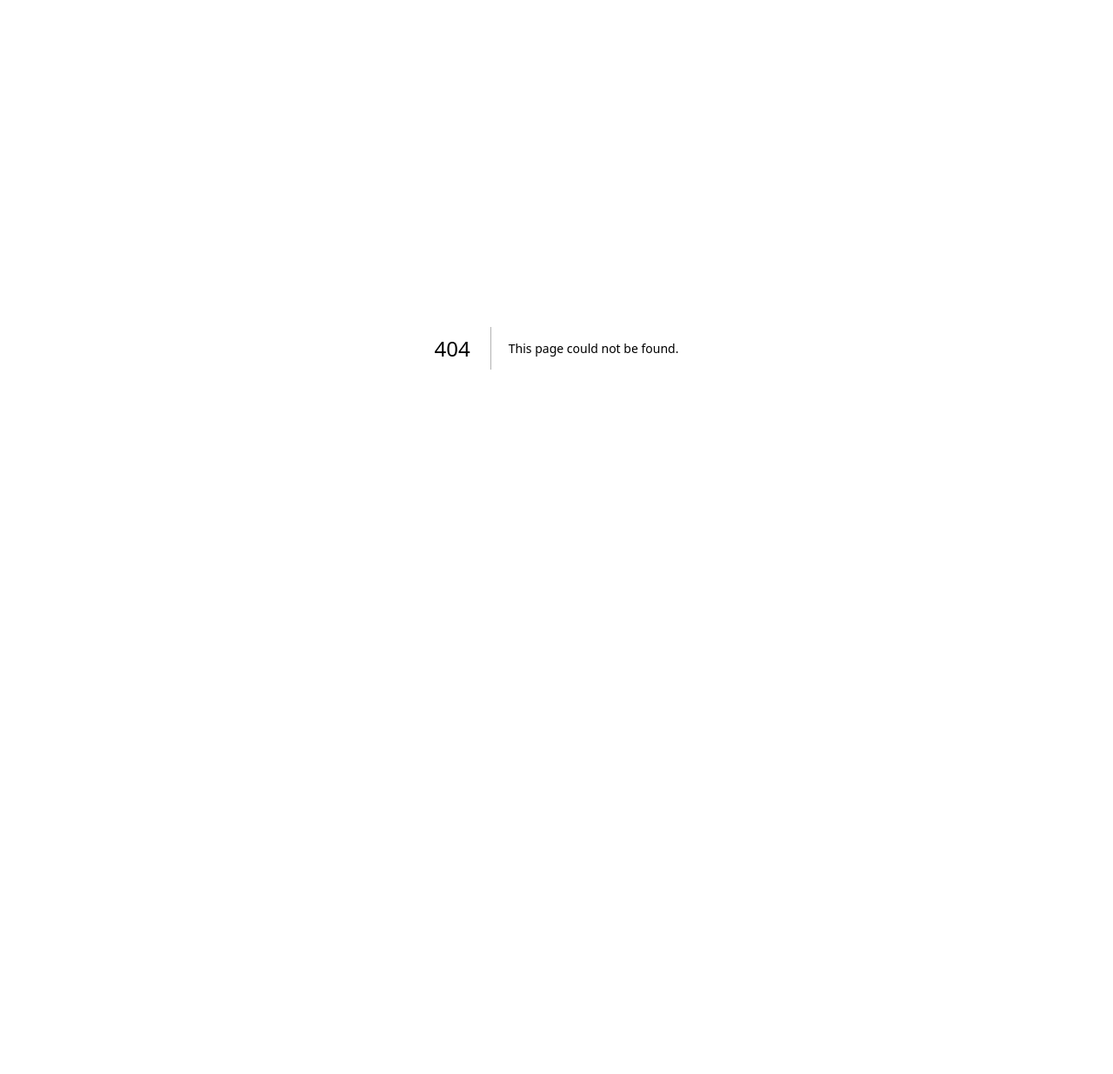
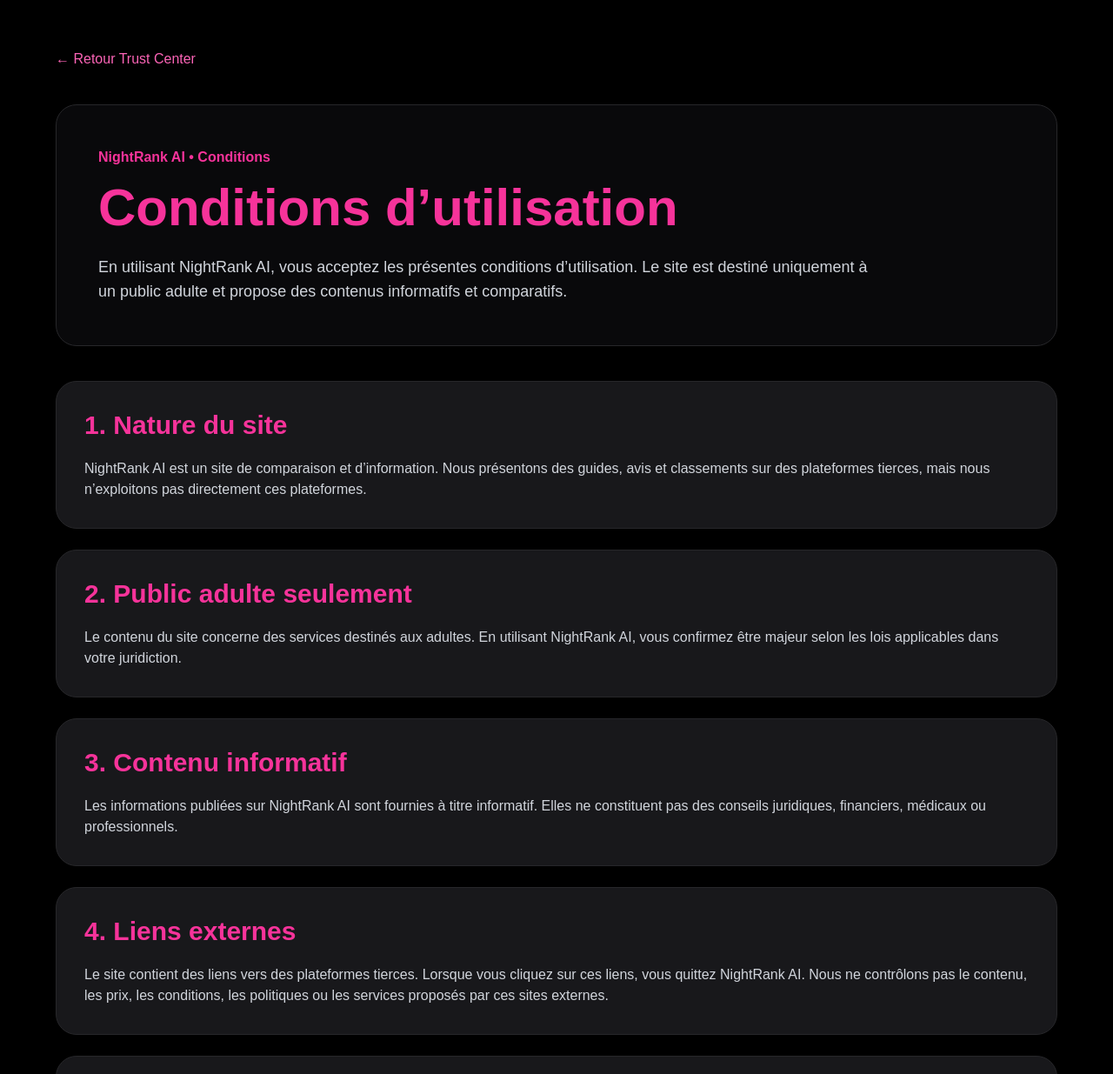
Before and after one commit to tbagvolkov/nightrank-ai, a Next.js app: page /company/terms in a window 1280 px wide. Before the commit this address had no page. Shown: the top 1235 px of the page at 87% size. Before the commit the page ends 800 px from the top, so only its background shows below. Built offline with nearby package versions, Linux system fonts and the light colour scheme.

Commit message:
Trust Center: add terms of use page

```diff
--- /dev/null
+++ b/app/company/terms/page.tsx
@@ -0,0 +1,152 @@
+export const metadata = {
+  title: "Conditions d’utilisation | NightRank AI",
+  description:
+    "Consultez les conditions d’utilisation de NightRank AI, incluant les limites de responsabilité, les liens externes, le contenu informatif et l’accès réservé aux adultes.",
+};
+
+export default function TermsPage() {
+  return (
+    <main className="min-h-screen bg-black text-white px-6 py-14">
+      <div className="max-w-6xl mx-auto">
+        <a href="/company" className="text-pink-400 hover:text-pink-300">
+          ← Retour Trust Center
+        </a>
+
+        <section className="mt-10 bg-zinc-950 border border-zinc-800 rounded-3xl p-8 md:p-12">
+          <p className="text-pink-500 font-bold mb-4">
+            NightRank AI • Conditions
+          </p>
+
+          <h1 className="text-5xl md:text-6xl font-bold text-pink-500 mb-6">
+            Conditions d’utilisation
+          </h1>
+
+          <p className="text-gray-300 text-lg max-w-4xl">
+            En utilisant NightRank AI, vous acceptez les présentes conditions
+            d’utilisation. Le site est destiné uniquement à un public adulte et
+            propose des contenus informatifs et comparatifs.
+          </p>
+        </section>
+
+        <section className="mt-10 grid gap-6">
+          <div className="bg-zinc-900 border border-zinc-800 rounded-3xl p-8">
+            <h2 className="text-3xl font-bold text-pink-500 mb-5">
+              1. Nature du site
+            </h2>
+
+            <p className="text-gray-300">
+              NightRank AI est un site de comparaison et d’information. Nous
+              présentons des guides, avis et classements sur des plateformes
+              tierces, mais nous n’exploitons pas directement ces plateformes.
+            </p>
+          </div>
+
+          <div className="bg-zinc-900 border border-zinc-800 rounded-3xl p-8">
+            <h2 className="text-3xl font-bold text-pink-500 mb-5">
+              2. Public adulte seulement
+            </h2>
+
+            <p className="text-gray-300">
+              Le contenu du site concerne des services destinés aux adultes.
+              En utilisant NightRank AI, vous confirmez être majeur selon les
+              lois applicables dans votre juridiction.
+            </p>
+          </div>
+
+          <div className="bg-zinc-900 border border-zinc-800 rounded-3xl p-8">
+            <h2 className="text-3xl font-bold text-pink-500 mb-5">
+              3. Contenu informatif
+            </h2>
+
+            <p className="text-gray-300">
+              Les informations publiées sur NightRank AI sont fournies à titre
+              informatif. Elles ne constituent pas des conseils juridiques,
+              financiers, médicaux ou professionnels.
+            </p>
+          </div>
+
+          <div className="bg-zinc-900 border border-zinc-800 rounded-3xl p-8">
+            <h2 className="text-3xl font-bold text-pink-500 mb-5">
+              4. Liens externes
+            </h2>
+
+            <p className="text-gray-300">
+              Le site contient des liens vers des plateformes tierces. Lorsque
+              vous cliquez sur ces liens, vous quittez NightRank AI. Nous ne
+              contrôlons pas le contenu, les prix, les conditions, les politiques
+              ou les services proposés par ces sites externes.
+            </p>
+          </div>
+
+          <div className="bg-zinc-900 border border-zinc-800 rounded-3xl p-8">
+            <h2 className="text-3xl font-bold text-pink-500 mb-5">
+              5. Liens affiliés
+            </h2>
+
+            <p className="text-gray-300">
+              Certains liens présents sur NightRank AI peuvent être des liens
+              affiliés. Cela signifie que nous pouvons recevoir une commission
+              si une action admissible est effectuée après un clic sur un lien.
+            </p>
+          </div>
+
+          <div className="bg-zinc-900 border border-zinc-800 rounded-3xl p-8">
+            <h2 className="text-3xl font-bold text-pink-500 mb-5">
+              6. Exactitude des informations
+            </h2>
+
+            <p className="text-gray-300">
+              Nous faisons notre possible pour publier des informations utiles
+              et cohérentes. Cependant, les plateformes peuvent modifier leurs
+              offres, prix, fonctionnalités ou conditions sans préavis. Les
+              visiteurs doivent toujours vérifier les informations directement
+              sur les sites officiels.
+            </p>
+          </div>
+
+          <div className="bg-zinc-900 border border-zinc-800 rounded-3xl p-8">
+            <h2 className="text-3xl font-bold text-pink-500 mb-5">
+              7. Limitation de responsabilité
+            </h2>
+
+            <p className="text-gray-300">
+              NightRank AI ne peut être tenu responsable des décisions prises par
+              les visiteurs après consultation du site, ni des expériences,
+              transactions, inscriptions ou interactions réalisées sur des
+              plateformes tierces.
+            </p>
+          </div>
+
+          <div className="bg-zinc-900 border border-zinc-800 rounded-3xl p-8">
+            <h2 className="text-3xl font-bold text-pink-500 mb-5">
+              8. Modifications
+            </h2>
+
+            <p className="text-gray-300">
+              Nous pouvons modifier ces conditions d’utilisation à tout moment.
+              Les changements prennent effet dès leur publication sur cette page.
+            </p>
+          </div>
+
+          <div className="bg-zinc-900 border border-zinc-800 rounded-3xl p-8">
+            <h2 className="text-3xl font-bold text-pink-500 mb-5">
+              9. Contact
+            </h2>
+
+            <p className="text-gray-300 mb-4">
+              Pour toute question concernant ces conditions, vous pouvez nous
+              écrire à :
+            </p>
+
+            <a
+              href="mailto:nightrankai@gmail.com"
+              className="inline-block bg-pink-600 hover:bg-pink-700 px-6 py-3 rounded-xl font-bold"
+            >
+              nightrankai@gmail.com
+            </a>
+          </div>
+        </section>
+      </div>
+    </main>
+  );
+}
```
